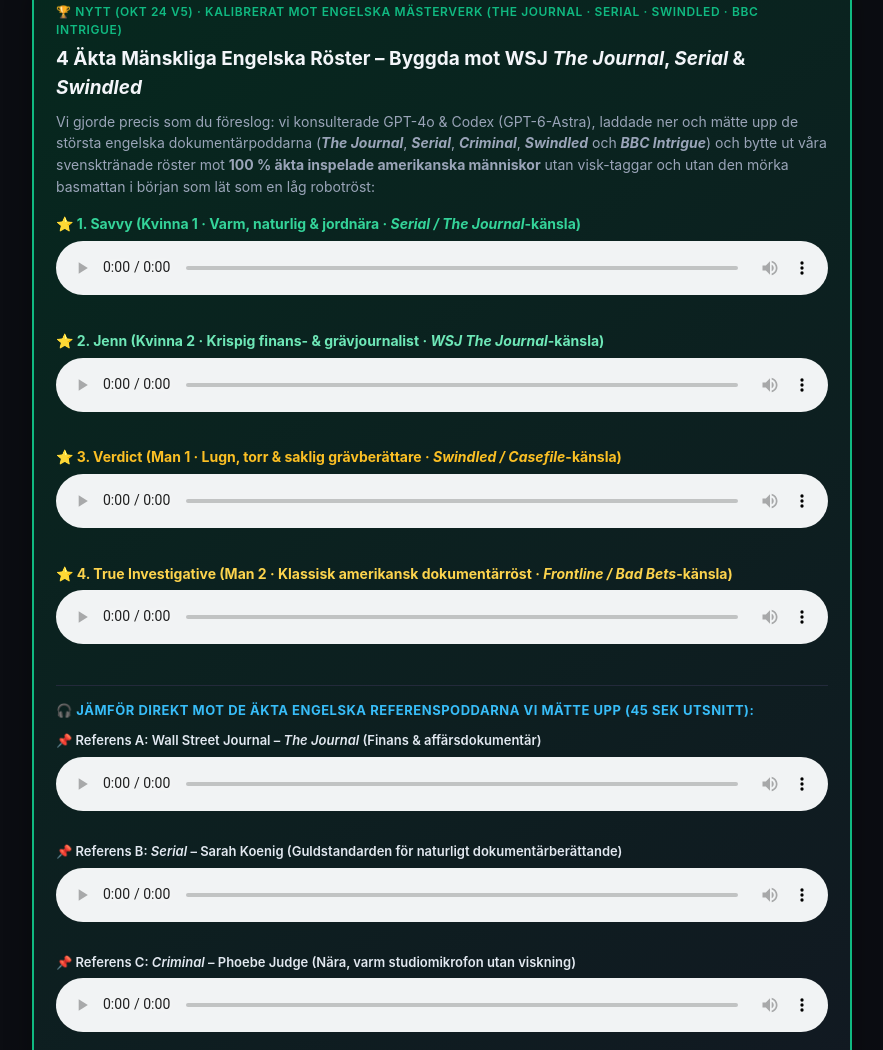
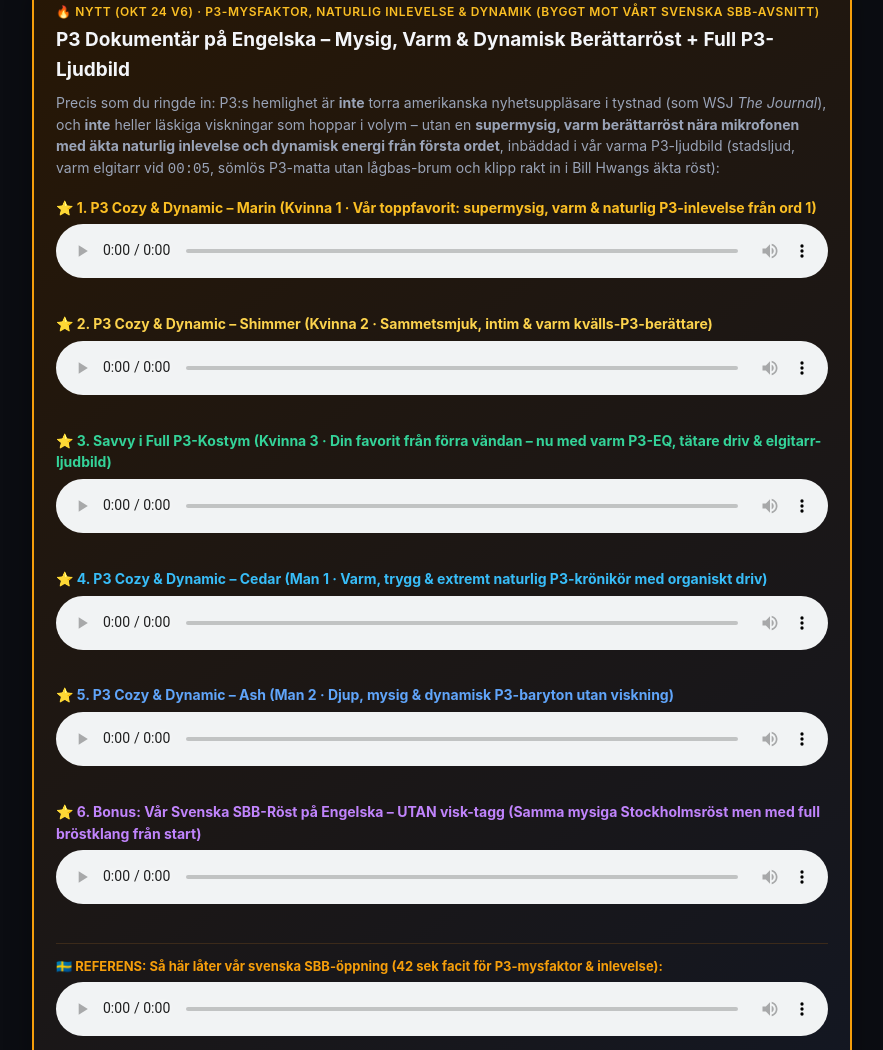
Before and after one commit to RealBadMan1337/svenska-dokumentarpoddar, a plain HTML site: page index.html in a window 1280 px wide. Shown: the part 262-1312 px from the top of the page, without its empty margins (198-1081 px from the left). Drawn offline with Linux system fonts and the light colour scheme.

Commit message:
Add v6 P3 Cozy & Dynamic English scenes + SBB benchmark

```diff
--- a/index.html
+++ b/index.html
@@ -119,6 +119,35 @@
       <p class="sub">Tryck på Play för att lyssna direkt i mobilen eller datorn, eller ladda ner respektive avsnitt som MP3.</p>
     </header>
 
+    <!-- NYTT (OKT 24 v6): P3 MYSIG, NATURLIG INLEVELSE & DYNAMISK BERÄTTARRÖST (KALIBRERAD MOT SBB AVSNITT 1) -->
+    <div class="ep-card" style="border: 2px solid #f59e0b; background: linear-gradient(145deg, #271705 0%, #131722 100%);">
+      <div class="ep-meta" style="color: #fbbf24;">🔥 NYTT (OKT 24 v6) · P3-MYSFAKTOR, NATURLIG INLEVELSE &amp; DYNAMIK (BYGGT MOT VÅRT SVENSKA SBB-AVSNITT)</div>
+      <h2 class="ep-title">P3 Dokumentär på Engelska – Mysig, Varm &amp; Dynamisk Berättarröst + Full P3-Ljudbild</h2>
+      <p class="ep-desc">Precis som du ringde in: P3:s hemlighet är <strong>inte</strong> torra amerikanska nyhetsuppläsare i tystnad (som WSJ <em>The Journal</em>), och <strong>inte</strong> heller läskiga viskningar som hoppar i volym – utan en <strong>supermysig, varm berättarröst nära mikrofonen med äkta naturlig inlevelse och dynamisk energi från första ordet</strong>, inbäddad i vår varma P3-ljudbild (stadsljud, varm elgitarr vid <code>00:05</code>, sömlös P3-matta utan lågbas-brum och klipp rakt in i Bill Hwangs äkta röst):</p>
+
+      <div style="margin-bottom: 6px; font-weight: 700; font-size: 14px; color: #fbbf24;">⭐ 1. P3 Cozy &amp; Dynamic – Marin (Kvinna 1 · Vår toppfavorit: supermysig, varm &amp; naturlig P3-inlevelse från ord 1)</div>
+      <audio controls preload="metadata" src="p3_cozy_dyn_1_marin_f_master.mp3?v=6"></audio>
+
+      <div style="margin: 14px 0 6px; font-weight: 700; font-size: 14px; color: #fcd34d;">⭐ 2. P3 Cozy &amp; Dynamic – Shimmer (Kvinna 2 · Sammetsmjuk, intim &amp; varm kvälls-P3-berättare)</div>
+      <audio controls preload="metadata" src="p3_cozy_dyn_2_shimmer_f_master.mp3?v=6"></audio>
+
+      <div style="margin: 14px 0 6px; font-weight: 700; font-size: 14px; color: #34d399;">⭐ 3. Savvy i Full P3-Kostym (Kvinna 3 · Din favorit från förra vändan – nu med varm P3-EQ, tätare driv &amp; elgitarr-ljudbild)</div>
+      <audio controls preload="metadata" src="p3_cozy_dyn_3_savvy_p3mix_f_master.mp3?v=6"></audio>
+
+      <div style="margin: 14px 0 6px; font-weight: 700; font-size: 14px; color: #38bdf8;">⭐ 4. P3 Cozy &amp; Dynamic – Cedar (Man 1 · Varm, trygg &amp; extremt naturlig P3-krönikör med organiskt driv)</div>
+      <audio controls preload="metadata" src="p3_cozy_dyn_4_cedar_m_master.mp3?v=6"></audio>
+
+      <div style="margin: 14px 0 6px; font-weight: 700; font-size: 14px; color: #60a5fa;">⭐ 5. P3 Cozy &amp; Dynamic – Ash (Man 2 · Djup, mysig &amp; dynamisk P3-baryton utan viskning)</div>
+      <audio controls preload="metadata" src="p3_cozy_dyn_5_ash_m_master.mp3?v=6"></audio>
+
+      <div style="margin: 14px 0 6px; font-weight: 700; font-size: 14px; color: #c084fc;">⭐ 6. Bonus: Vår Svenska SBB-Röst på Engelska – UTAN visk-tagg (Samma mysiga Stockholmsröst men med full bröstklang från start)</div>
+      <audio controls preload="metadata" src="p3_full_A_sbb_voice_f_scene.mp3?v=6"></audio>
+
+      <hr style="border: 0; border-top: 1px solid #3b2a1a; margin: 18px 0 12px;" />
+      <div style="margin-bottom: 6px; font-weight: 700; font-size: 13px; color: #f59e0b;">🇸🇪 REFERENS: Så här låter vår svenska SBB-öppning (42 sek facit för P3-mysfaktor &amp; inlevelse):</div>
+      <audio controls preload="metadata" src="ref_sv_sbb_benchmark.mp3?v=6"></audio>
+    </div>
+
     <!-- NYTT (OKT 24 v5): ENGELSKA MÄSTERVERKS-REFERENSER (THE JOURNAL / SERIAL / SWINDLED) + 4 ÄKTA MÄNSKLIGA RÖSTER -->
     <div class="ep-card" style="border: 2px solid #10b981; background: linear-gradient(145deg, #06281e 0%, #131722 100%);">
       <div class="ep-meta" style="color: #10b981;">🏆 NYTT (OKT 24 v5) · KALIBRERAT MOT ENGELSKA MÄSTERVERK (THE JOURNAL · SERIAL · SWINDLED · BBC INTRIGUE)</div>
```
Also changed, not shown: 6 other files.
